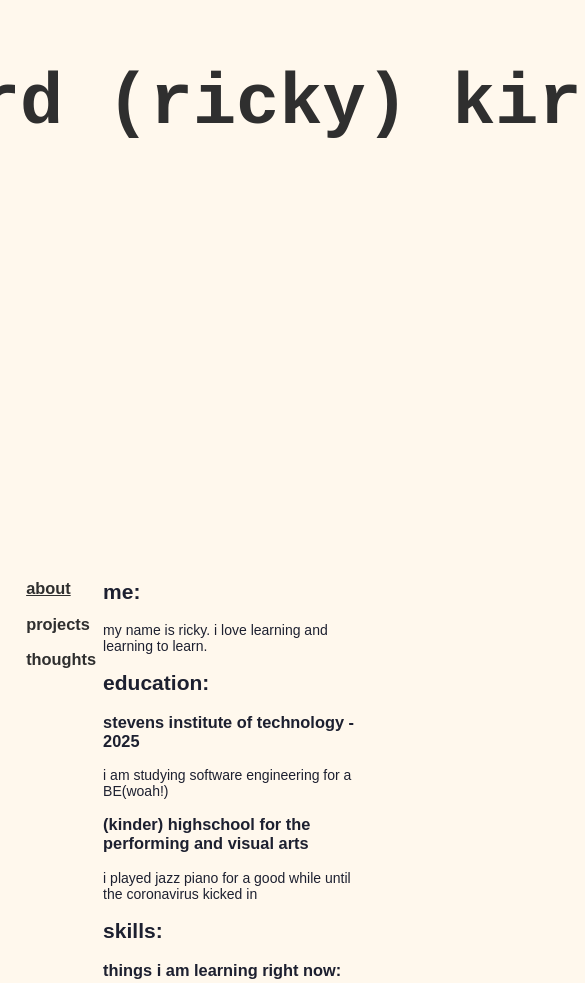
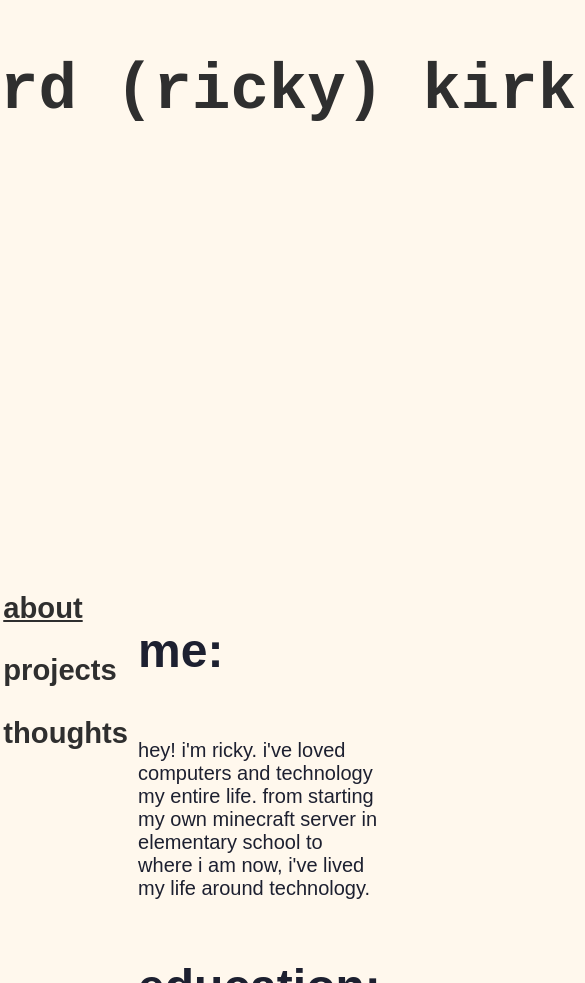
Before and after one commit to ulrokx/ulrokx-old, a plain HTML site: page index.html in a window 390 px wide. Shown: the part 281-1264 px from the top of the page, 585 px wide, since content can reach past the window. Drawn offline with Linux system fonts and the light colour scheme.

Commit message:
small changes

```diff
--- a/index.css
+++ b/index.css
@@ -1,10 +1,12 @@
 :root {
     --bg-color: #fff8ed;
     --title-text-color: #2f2f2f;
-    --subtitle-font-size: 1.5rem;
+    --subtitle-font-size: 2rem;
     --subtitle-font-color: #05298f
     --body-font-size: 1rem;
     --body-font-color: #1d2030;
+    overflow-x: hidden;
+    overflow-y: auto;
 }
 
 body {
@@ -14,6 +16,7 @@ body {
     margin-top: 0;
     background-color: var(--bg-color);
     color: var(--title-text-color);
+    font-size: 1.25rem;
 }
 nav {
     flex: .1;
@@ -35,13 +38,27 @@ header {
 }
 
 header div{
-    font-size: 2.25rem;
+    font-size: clamp(.5rem, 2rem, 2.5rem);
     position: relative;
 }
 
 h1 {
     width: max-content;
     line-height: .875rem;
+}
+
+@media screen and (max-width: 800px) {
+    header div{
+        word-wrap: break-word;
+
+    }
+    h1::before,
+    h1::after {
+        visibility: hidden;
+    }
+    .subtitle-text {
+        visibility: hidden;
+    }
 }
 
 h1::before,
@@ -105,6 +122,15 @@ h3 span {
     text-decoration:underline;
 }
 
+h2 {
+    font-size: 3rem;
+    line-height: 2em;
+}
+
+h3 {
+    font-size: 1.825rem;
+}
+
 .split-content {
     display: flex;
     flex-direction: row;
--- a/index.html
+++ b/index.html
@@ -24,11 +24,10 @@
                 <h3>thoughts</h3>
             </nav>
             <div class="rhcontent">
-                <section>
+                <sectionc class="me">
                     <h2>me:</h2>
                     <p>
-                        my name is ricky. i love learning and learning to
-                        learn.
+                        hey! i'm ricky. i've loved computers and technology my entire life. from starting my own minecraft server in elementary school to where i am now, i've lived my life around technology.
                     </p>
                 </section>
                 <section>
@@ -40,7 +39,7 @@
                 </section>
                 <section>
                     <h2>skills:</h2>
-                    <h3>things i am learning right now:</h3>
+                    <h3>what i am learning right now:</h3>
                     <ul>
                         <li>javascript!</li>
                         <li>(^): Language => typescript!</li>
@@ -48,7 +47,7 @@
                         <li>vim(in vscode)</li>
                         <li>html and css sans react</li>
                     </ul>
-                    <h3>things i want to learn:</h3>
+                    <h3>what i want to learn:</h3>
                     <ul>
                         <li>3d graphics/matrix maths in c++</li>
                         <li>html and css w/react(bootstrap as well)</li>
@@ -63,7 +62,7 @@
                         <li>rubiks cube(2x2 -> 9x9)</li>
                         <li>aural skills, music theory</li>
                         <li>knowledge of obscure jazz piano artists</li>
-                        <li>setting the exact right minute alarm</li>
+                        <li>setting the exact right minute alarm to wake up</li>
                     </ul>
                 </section>
             </div>
```
